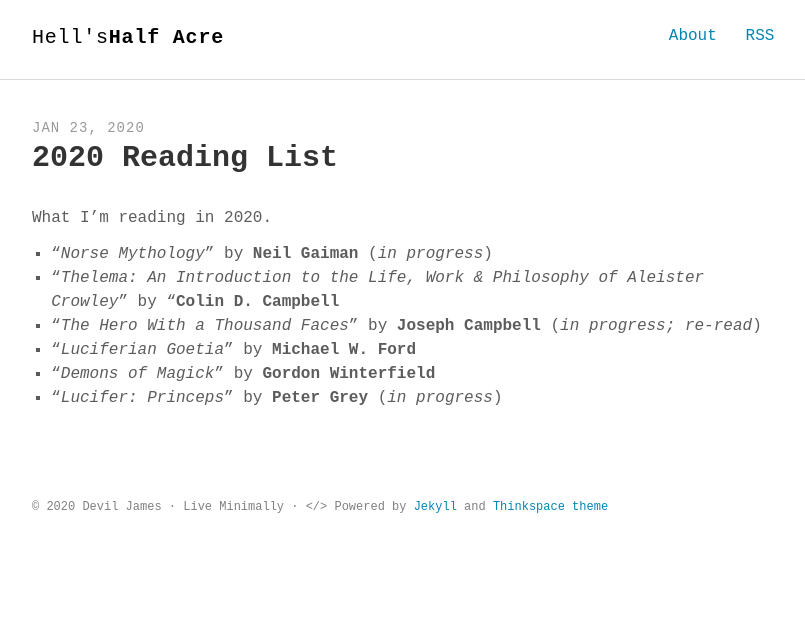
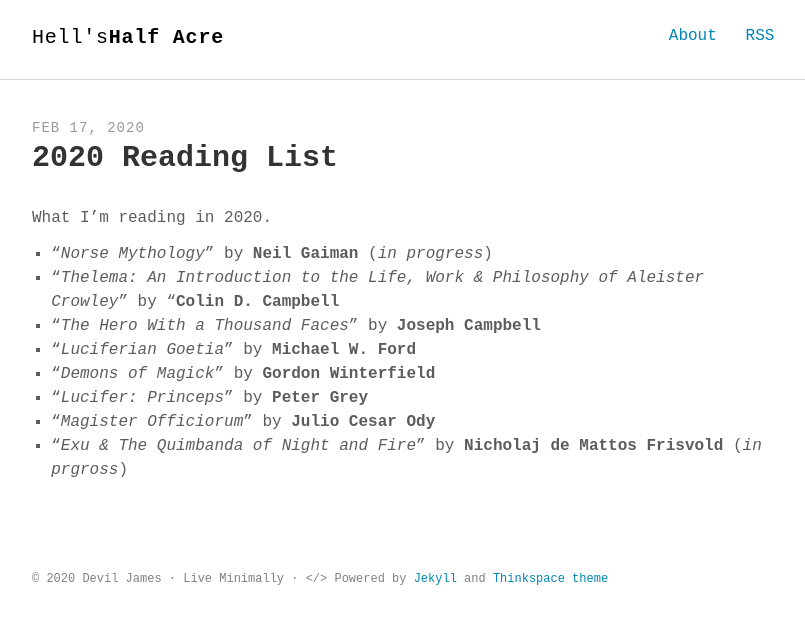
Before and after one commit to chevrenoire/chevrenoire.github.io, a Jekyll site: the page built from _posts/2020-02-17-Reading-List-2020.md, in a window 1280 px wide. Shown: the top 624 px of the page, without its empty margins (232-1037 px from the left). Built offline with Jekyll 4.4.1, drawn with Linux system fonts in a browser that asks for light colours; some web fonts are replaced.

Commit message:
more books

```diff
--- a/_posts/2020-01-23-Reading-List-2020.md
+++ b/_posts/2020-02-17-Reading-List-2020.md
@@ -8,7 +8,9 @@
 
 1. "_Norse Mythology_" by **Neil Gaiman** (_in progress_)
 2. "_Thelema: An Introduction to the Life, Work & Philosophy of Aleister Crowley_" by "**Colin D. Campbell**
-3. "_The Hero With a Thousand Faces_" by **Joseph Campbell** (_in progress; re-read_)
+3. "_The Hero With a Thousand Faces_" by **Joseph Campbell**
 4. "_Luciferian Goetia_" by **Michael W. Ford**
 5. "_Demons of Magick_" by **Gordon Winterfield**
-6. "_Lucifer: Princeps_" by **Peter Grey** (_in progress_)
+6. "_Lucifer: Princeps_" by **Peter Grey**
+7. "_Magister Officiorum_" by **Julio Cesar Ody**
+8. "_Exu & The Quimbanda of Night and Fire_" by **Nicholaj de Mattos Frisvold** (_in prgross_)
```
